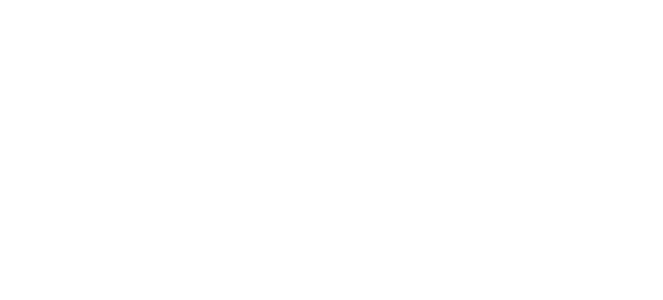
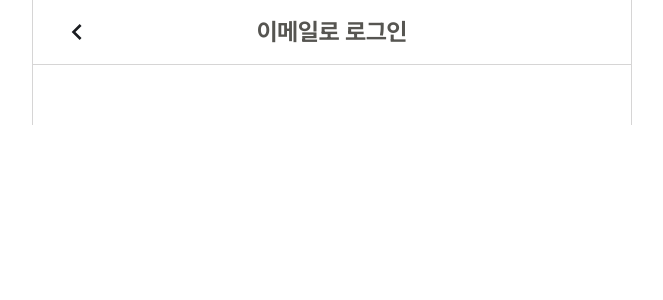
Before and after one commit to 809bakery/SCON-Frontend, a Next.js app: page /signup/1 in a window 1280 px wide. Shown: the top 300 px of the page, without its empty margins (308-971 px from the left). Built offline with nearby package versions, Linux system fonts and the light colour scheme.

Commit message:
feat: 회원가입 프로세스에 상단바 추가

```diff
--- a/src/app/(auth)/signup/[step]/page.tsx
+++ b/src/app/(auth)/signup/[step]/page.tsx
@@ -1,13 +1,31 @@
+/* eslint-disable jsx-a11y/control-has-associated-label */
+
+'use client'
+
+import { useRouter } from 'next/navigation'
+
 import BasicInfoStep from '@/app/(auth)/signup/steps/BasicInfoStep.tsx'
 import JoinStep from '@/app/(auth)/signup/steps/JoinStep.tsx'
 import MoreInfoStep from '@/app/(auth)/signup/steps/MoreInfoStep.tsx'
 import ProfileStep from '@/app/(auth)/signup/steps/ProfileStep.tsx'
 import Step from '@/components/Step.tsx'
+import BackSVG from '@/static/svg/arrow-left-icon.svg'
 
 // eslint-disable-next-line @typescript-eslint/no-explicit-any
 export default function SignupPage() {
+  const router = useRouter()
   return (
-    <div>
+    <div className="flex flex-col">
+      <div className="w-full relative flex items-center justify-center py-[14px] mb-[60px] border-b border-[#d6d5d5] text-center text-[#565551]">
+        <button
+          type="button"
+          onClick={() => router.back()}
+          className="absolute left-7 cursor-pointer"
+        >
+          <BackSVG />
+        </button>
+        <span className="font-bold text-[1.5rem]">이메일로 로그인</span>
+      </div>
       <Step name="basic">
         <BasicInfoStep />
       </Step>
```
